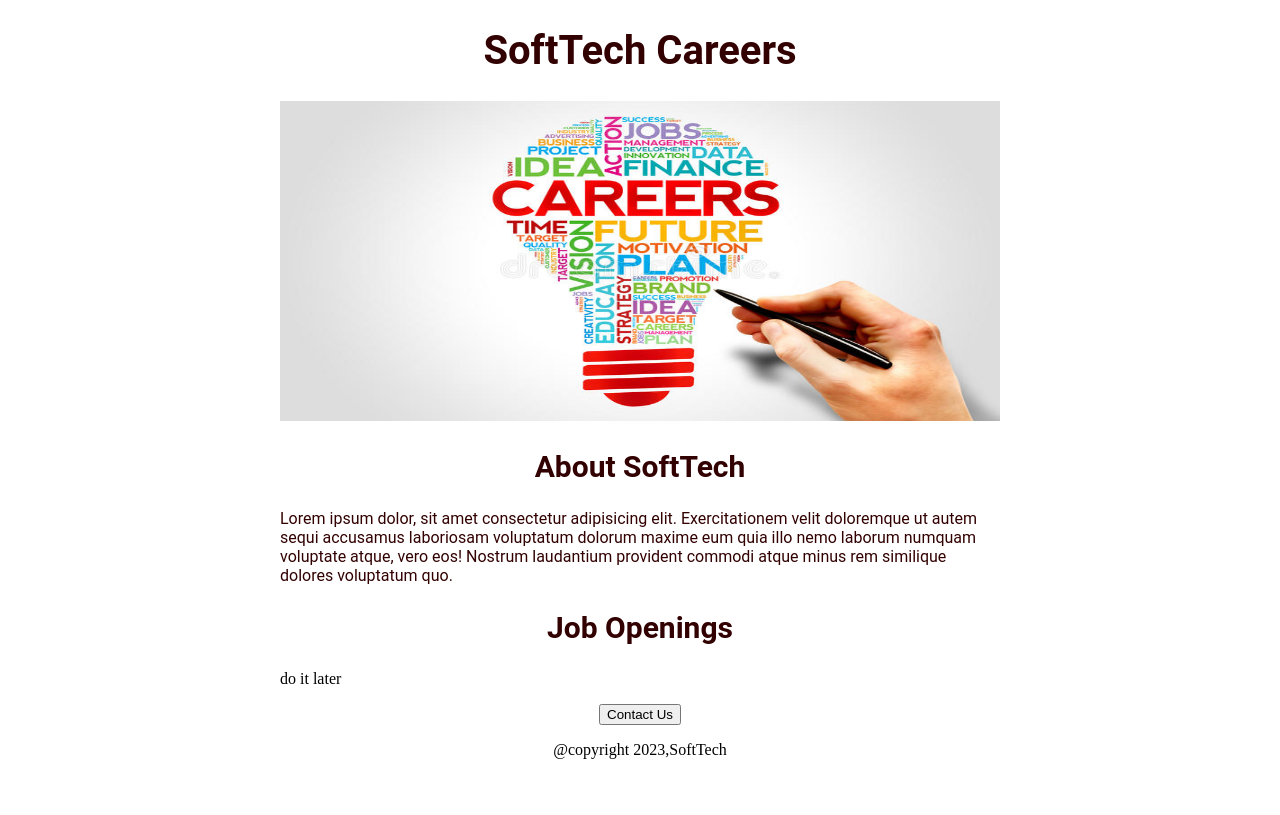
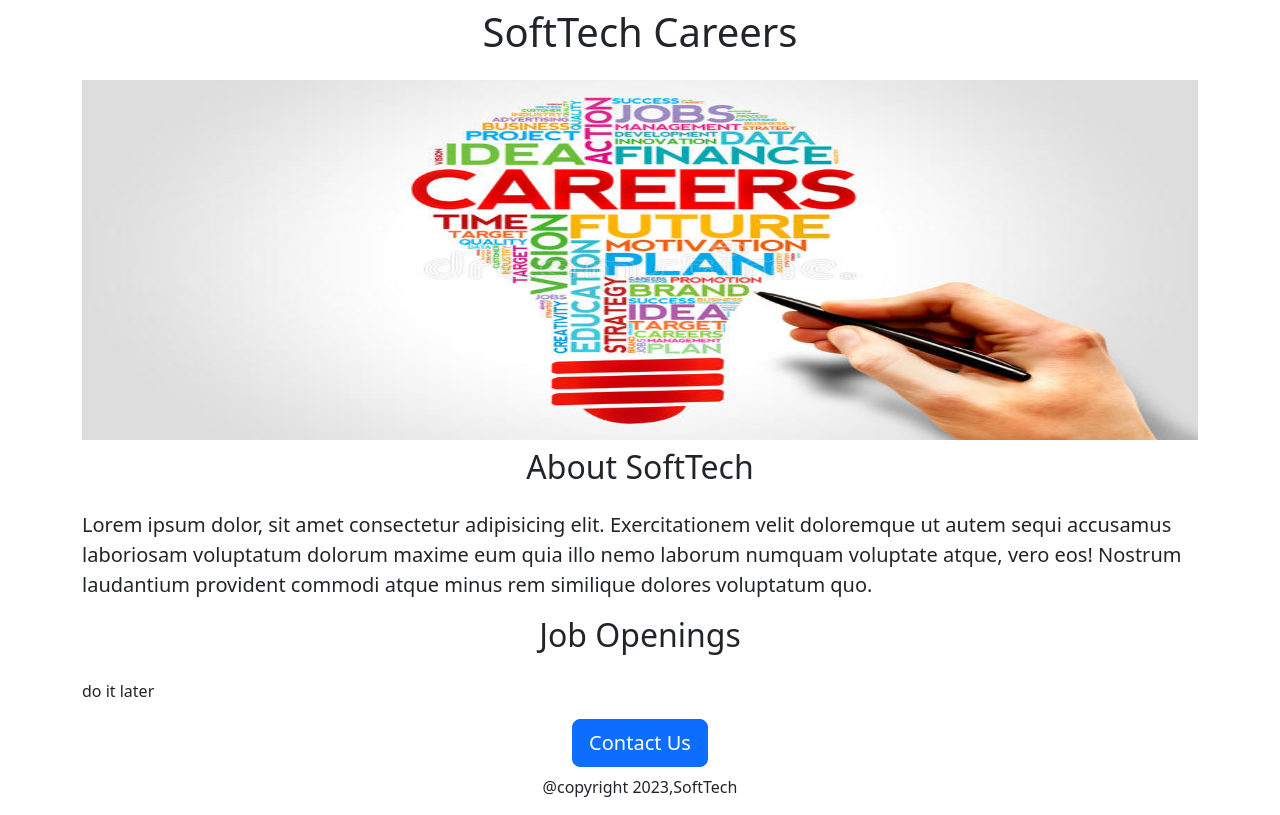
Before and after one commit to choyon001/career-website-flask, a Flask app: page / in a window 1280 px wide. Before the commit the page ends 759 px from the top, so only its background shows below. Run offline with Flask 3, Linux system fonts and the light colour scheme.

Commit message:
adding some bootstrap property

```diff
--- a/templates/home.html
+++ b/templates/home.html
@@ -4,53 +4,32 @@
   <meta charset="UTF-8">
   <meta http-equiv="X-UA-Compatible" content="IE=edge">
   <meta name="viewport" content="width=device-width, initial-scale=1.0">
-  <style>
-    h1{
-      font-size:40px;
-      font-family:Roboto;
-      text-align:center;
-      color:rgb(50,0,0)
-    }
+  <link href="https://cdn.jsdelivr.net/npm/bootstrap@5.3.0-alpha3/dist/css/bootstrap.min.css" rel="stylesheet" integrity="sha384-KK94CHFLLe+nY2dmCWGMq91rCGa5gtU4mk92HdvYe+M/SXH301p5ILy+dN9+nJOZ" crossorigin="anonymous">
 
-
-    #banner{
-      width:100%;
-      height:320px;
-      object-fit:fill;
-    }
-    h2{
-      font-size:30px;
-      font-family:Roboto;
-      text-align:center;
-      color:rgb(50,0,0)
-    }
-    .bodypara{
-      font-family:Roboto;
-      color: rgb(50,0,0);
-    }
-    #container{
-      max-width:720px;
-      margin:0 auto;
-    }
-  </style>
+<style>
+  #banner{
+    width: 100%;
+    height:360px;
+  }
+</style>
   <title>Soft Career </title>
 </head>
 <body>
-  <div id='container'>
+  <div class='container'>
 
-    <h1>SoftTech Careers</h1>
-    <img src="http://career-website.choyon001.repl.co/static/banner.jpg" alt="photo is not loaded"  id='banner'>
+    <h1 class='text-center mt-2 mb-4'>SoftTech Careers</h1>
+    <img src="http://career-website.choyon001.repl.co/static/banner.jpg" alt="photo is not loaded"  id='banner' class='img-fluid'>
 
-    <h2>About SoftTech </h2>
-    <p class='bodypara'>
+    <h2 class='text-center mt-2 mb-4'>About SoftTech </h2>
+    <p class='lead'>
     Lorem ipsum dolor, sit amet consectetur adipisicing elit. Exercitationem velit doloremque ut autem sequi accusamus laboriosam voluptatum dolorum maxime eum quia illo nemo laborum numquam voluptate atque, vero eos! Nostrum laudantium provident commodi atque minus rem similique dolores voluptatum quo.
     </p>
-    <h2>Job Openings</h2>
+    <h2 class='text-center mt-2 mb-4'>Job Openings</h2>
     <p>do it later</p>
 
-    <div style='text-align:center;'>
-      <button>Contact Us</button>
-      <p>@copyright 2023,SoftTech</p>
+    <div style='text-align:center; '>
+      <button class="btn btn-primary btn-lg">Contact Us</button>
+      <p class='mt-2'>@copyright 2023,SoftTech</p>
 
     </div>
 
```
